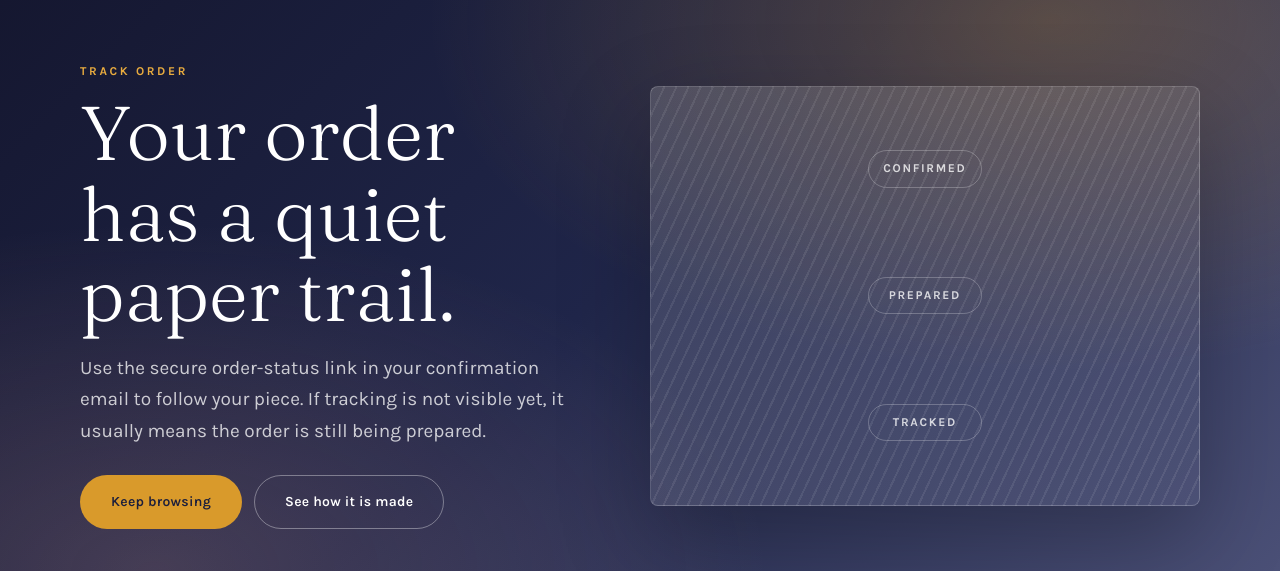
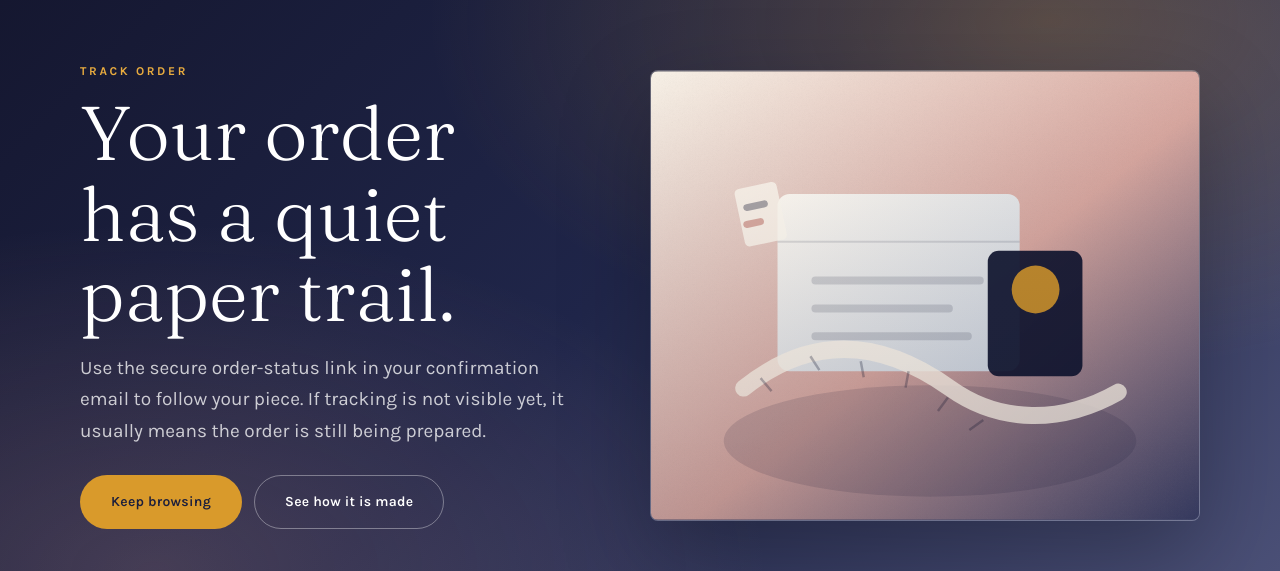
Before and after one commit to indergill2410-tech/Vyoma, a Next.js app: page /track in a window 1280 px wide. Shown: the part 171-742 px from the top of the page. Built offline with nearby package versions, Linux system fonts and the light colour scheme; no server answers.

Commit message:
Add editorial imagery to tracking page

```diff
--- a/app/track/page.js
+++ b/app/track/page.js
@@ -1,4 +1,5 @@
 import Link from "next/link";
+import EditorialImage from "@/components/EditorialImage";
 import { abs } from "@/lib/seo";
 
 export const metadata = {
@@ -40,11 +41,12 @@ export default function TrackPage() {
               <Link href="/making" className="btn ghost">See how it is made</Link>
             </div>
           </div>
-          <div className="track-ticket" aria-label="Order status steps">
-            <span>Confirmed</span>
-            <span>Prepared</span>
-            <span>Tracked</span>
-          </div>
+          <EditorialImage
+            name="fitPackaging"
+            alt="Vyoma order packaging and fit cards in calm dawn light"
+            className="track-ticket"
+            priority
+          />
         </div>
       </section>
 
```
